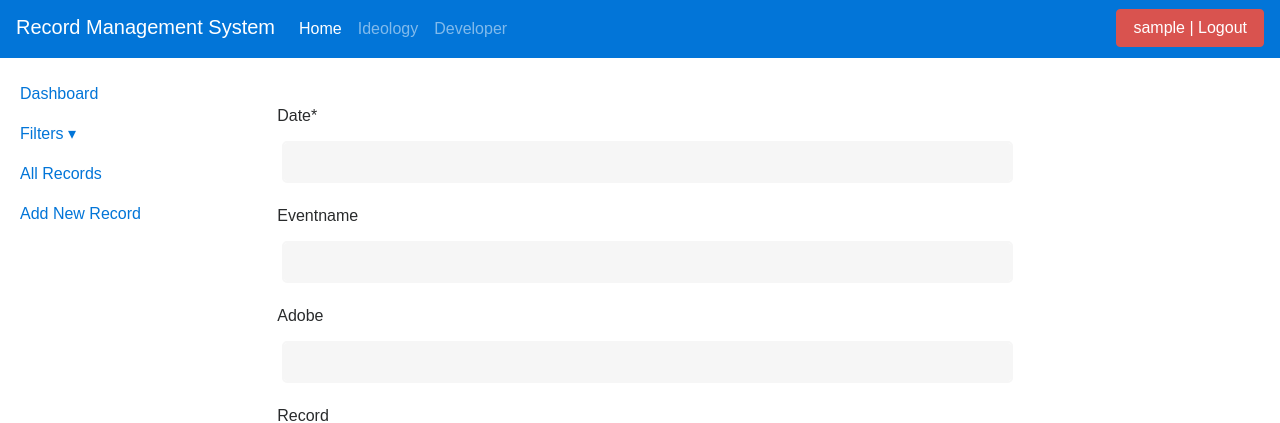
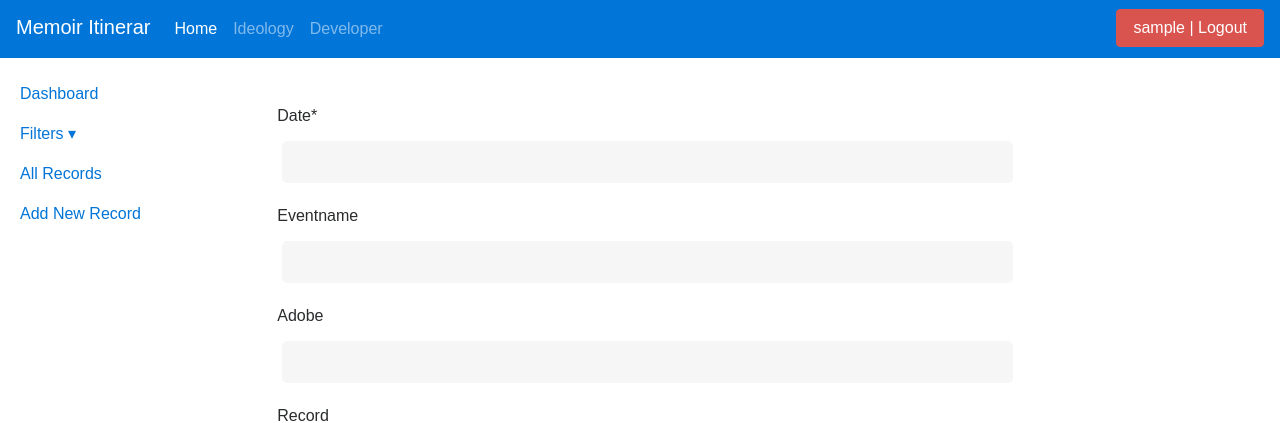
Before and after one commit to sujithrex/Memoir-Itinerary, a Django app: page /addnew in a window 1280 px wide. Shown: the top 423 px of the page. Run offline with Django 3.2, Linux system fonts and the light colour scheme; the visitor is signed in with stand-in values (Sample User, id 1); some libraries are stand-ins or nearby versions.

Commit message:
nav name commit

```diff
--- a/templates/base/nav.html
+++ b/templates/base/nav.html
@@ -33,7 +33,7 @@
         <span class="navbar-toggler-icon"></span>
     </button>
     <div class="flex-row d-flex">
-      <a class="navbar-brand mb-1" href="/">Record Management System</a>
+      <a class="navbar-brand mb-1" href="/">Memoir Itinerar</a>
       <button type="button" class="hidden-md-up navbar-toggler" data-toggle="offcanvas" title="Toggle responsive left sidebar">
             <span class="navbar-toggler-icon"></span>
         </button>
--- a/templates/base/sidenav.html
+++ b/templates/base/sidenav.html
@@ -7,7 +7,7 @@
             <a class="nav-link" href="#submenu1" data-toggle="collapse" data-target="#submenu1">Filters ▾</a>
             <ul class="list-unstyled flex-column pl-3 collapse" id="submenu1" aria-expanded="false">
               <li class="nav-item"><a class="nav-link" href="/datefilter">Datewise</a></li>
-              <li class="nav-item"><a class="nav-link" href="">Area Wise</a></li>
+              <li class="nav-item"><a class="nav-link" href="">Coming Soon</a></li>
             </ul>
           </li>
           <li class="nav-item"><a class="nav-link" href="/allrecords">All Records</a></li>
```
